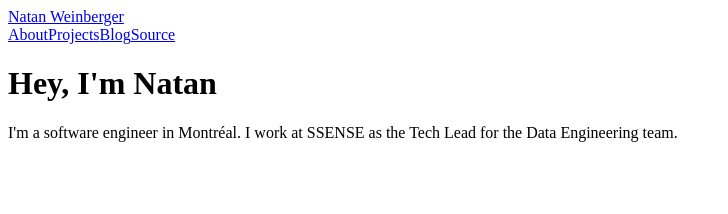
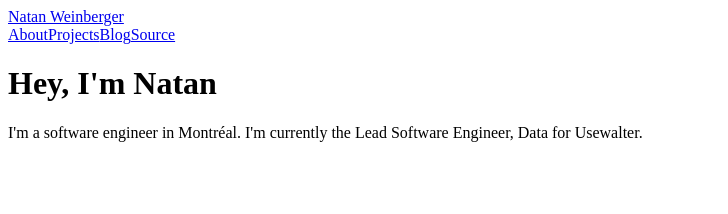
Before and after one commit to natanweinberger/blog, a Next.js app: page / in a window 1280 px wide. Shown: the top 214 px of the page, without its empty margins (0-728 px from the left). Built offline with nearby package versions, Linux system fonts and the light colour scheme.

Commit message:
Name default export in blog posts

```diff
--- a/pages/blog/why-herps-are-great.js
+++ b/pages/blog/why-herps-are-great.js
@@ -20,10 +20,13 @@ const BlogPostHeader = () => {
   );
 };
 
-export default () => (
+const Post = () => (
   <Container>
     <BlogPostHeader />
     <p>They are lovely.</p>
     <p>Also, they are really nice.</p>
   </Container>
 );
+
+
+export default Post;
--- a/pages/index.js
+++ b/pages/index.js
@@ -4,9 +4,8 @@ import { H1 } from '@/components/heading';
 const Home = () => (
   <Container>
     <H1>Hey, I'm Natan</H1>
-    <p className="text-gray-600 dark:text-gray-400">
-      I'm a software engineer in Montréal. I work at SSENSE as the Tech Lead for
-      the Data Engineering team.
+    <p className="text-gray-600 dark:text-gray-400 pt-2">
+      I'm a software engineer in Montréal. I'm currently the Lead Software Engineer, Data for Usewalter.
     </p>
   </Container>
 );
```
